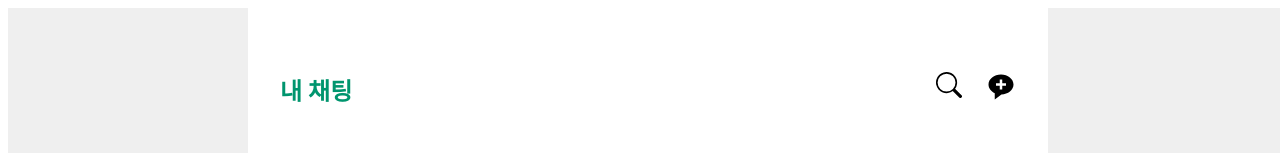
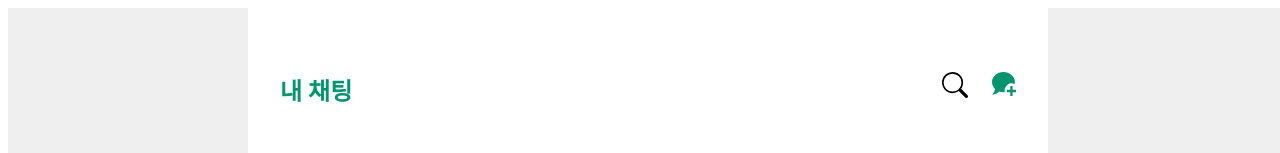
Before and after one commit to KDT1-FE/Y_FE_Toy2, a Next.js app: page /mychats in a window 1280 px wide. Shown: the top 153 px of the page. Built offline with nearby package versions, Linux system fonts and the light colour scheme.

Commit message:
docs : svgr 위해 next.config.js 수정

```diff
--- a/next.config.js
+++ b/next.config.js
@@ -5,5 +5,13 @@ const nextConfig = {
     compiler: {
         styledComponents: true,
     },
+    webpack(config) {
+        config.module.rules.push({
+            test: /\.svg$/,
+            use: ['@svgr/webpack'],
+        });
+
+        return config;
+    },
 };
 module.exports = nextConfig;
--- a/package.json
+++ b/package.json
@@ -19,6 +19,7 @@
     "styled-components": "^6.1.0"
   },
   "devDependencies": {
+    "@svgr/webpack": "^8.1.0",
     "@types/node": "^20",
     "@types/react": "^18",
     "@types/react-dom": "^18",
--- a/src/app/mychats/page.tsx
+++ b/src/app/mychats/page.tsx
@@ -6,6 +6,7 @@ import styled from 'styled-components';
 import { BsSearch } from 'react-icons/bs';
 import { BiSolidMessageRoundedAdd } from 'react-icons/bi';
 import SearchMyChat from '@/components/mychats/SearchMyChat';
+import AddChat from '../../../public/assets/addChat.svg';
 
 const MyChats = () => {
     return (
@@ -57,10 +58,10 @@ const SearchIcon = styled(BsSearch)`
     height: 26px;
 `;
 
-const AddChatIcon = styled(BiSolidMessageRoundedAdd)`
+const AddChatIcon = styled(AddChat)`
     cursor: pointer;
-    width: 30px;
-    height: 30px;
+    /* width: 30px;
+    height: 30px; */
 `;
 
 const ChatContainer = styled.div`
```
Also changed, not shown: public/assets/addChat.svg (added).
